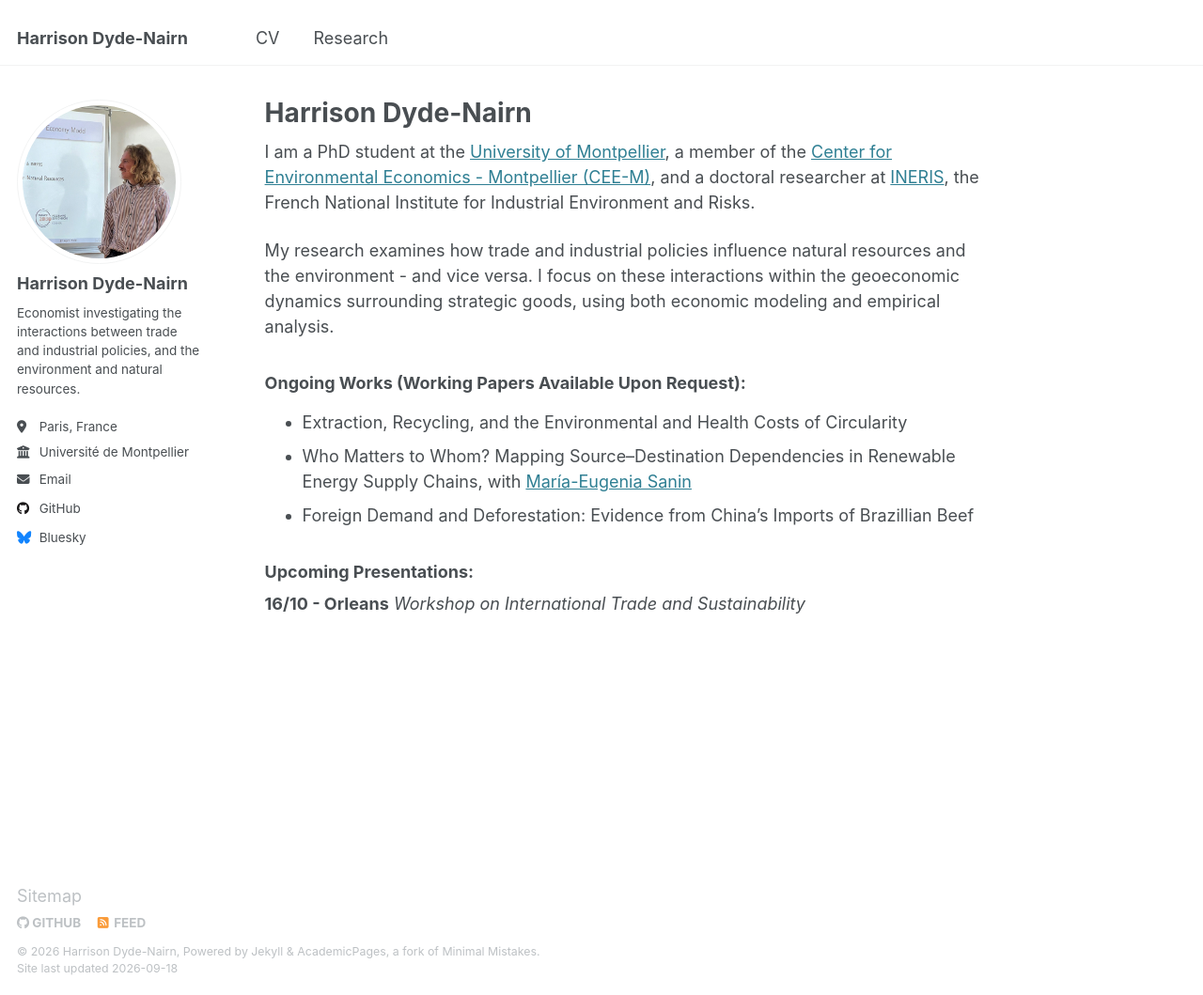
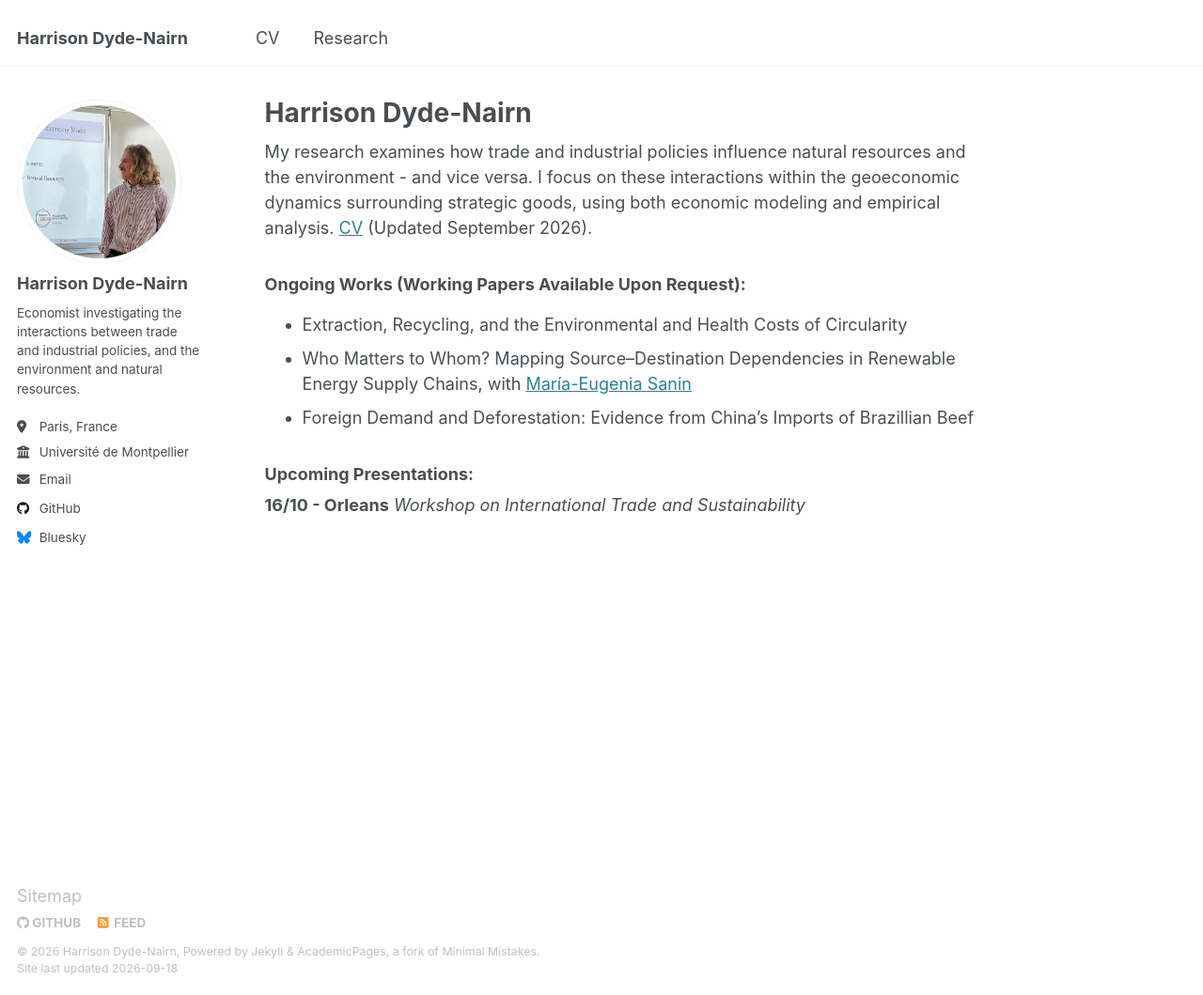
Before and after one commit to hdydenairn/hdydenairn.github.io, a Jekyll site: the page built from _pages/about.md, in a window 1280 px wide and 1059 px high. Shown: the whole window at 94% size. Built offline with Jekyll 4.4.1, drawn with Linux system fonts in a browser that asks for light colours.

Commit message:
Revise about page content for clarity and focus
Removed redundant information and updated research focus.

```diff
--- a/_pages/about.md
+++ b/_pages/about.md
@@ -7,9 +7,7 @@
   - /about.html
 ---
 
-I am a PhD student at the [University of Montpellier](https://www.umontpellier.fr/), a member of the [Center for Environmental Economics - Montpellier (CEE-M)](https://www.cee-m.fr/), and a doctoral researcher at [INERIS](https://www.ineris.fr/), the French National Institute for Industrial Environment and Risks.
-
-My research examines how trade and industrial policies influence natural resources and the environment - and vice versa. I focus on these interactions within the geoeconomic dynamics surrounding strategic goods, using both economic modeling and empirical analysis.
+My research examines how trade and industrial policies influence natural resources and the environment - and vice versa. I focus on these interactions within the geoeconomic dynamics surrounding strategic goods, using both economic modeling and empirical analysis. [CV](https://hdydenairn.github.io/files/cv_september2026.pdf) (Updated September 2026).
 
 ### Ongoing Works (Working Papers Available Upon Request):
 
```
